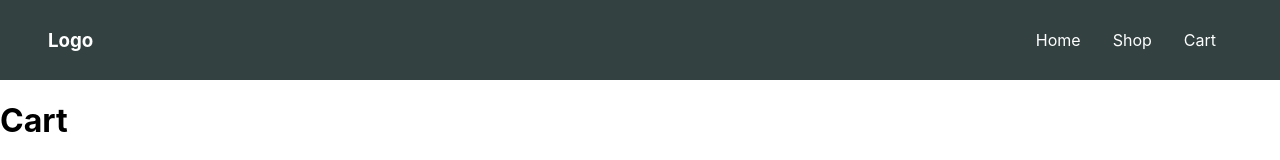
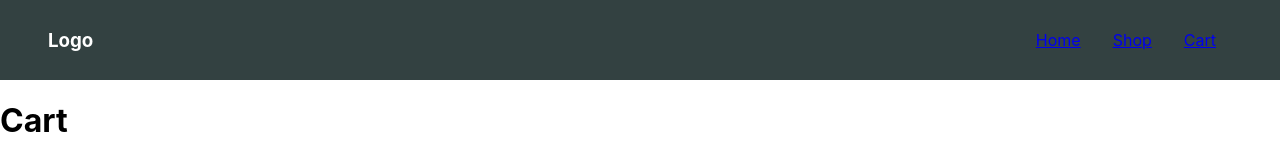
Before and after one commit to stefanpython/shopping-cart-project, a React (Create React App) app: page /cart in a window 1280 px wide. Shown: the top 160 px of the page. Built offline with nearby package versions, Linux system fonts and the light colour scheme.

Commit message:
Add paths to link for home, store and cart

```diff
--- a/src/components/Navbar.js
+++ b/src/components/Navbar.js
@@ -1,13 +1,20 @@
 import React from "react";
+import { Link } from "react-router-dom";
 
 const Navbar = () => {
   return (
     <nav>
       <h3>Logo</h3>
       <ul className="nav--links">
-        <li>Home</li>
-        <li>Shop</li>
-        <li>Cart</li>
+        <Link to="/home">
+          <li>Home</li>
+        </Link>
+        <Link to="/shop">
+          <li>Shop</li>
+        </Link>
+        <Link to="/cart">
+          <li>Cart</li>
+        </Link>
       </ul>
     </nav>
   );
--- a/src/components/RouteSwitch.js
+++ b/src/components/RouteSwitch.js
@@ -4,6 +4,7 @@ import App from "../App";
 import Shop from "./Shop";
 import Cart from "./Cart";
 import Navbar from "./Navbar";
+import Home from "./Home";
 
 const RouteSwitch = () => {
   return (
@@ -11,6 +12,7 @@ const RouteSwitch = () => {
       <Navbar />
       <Routes>
         <Route path="/" element={<App />} />
+        <Route path="/home" element={<Home />} />
         <Route path="/shop" element={<Shop />} />
         <Route path="/cart" element={<Cart />} />
       </Routes>
```
